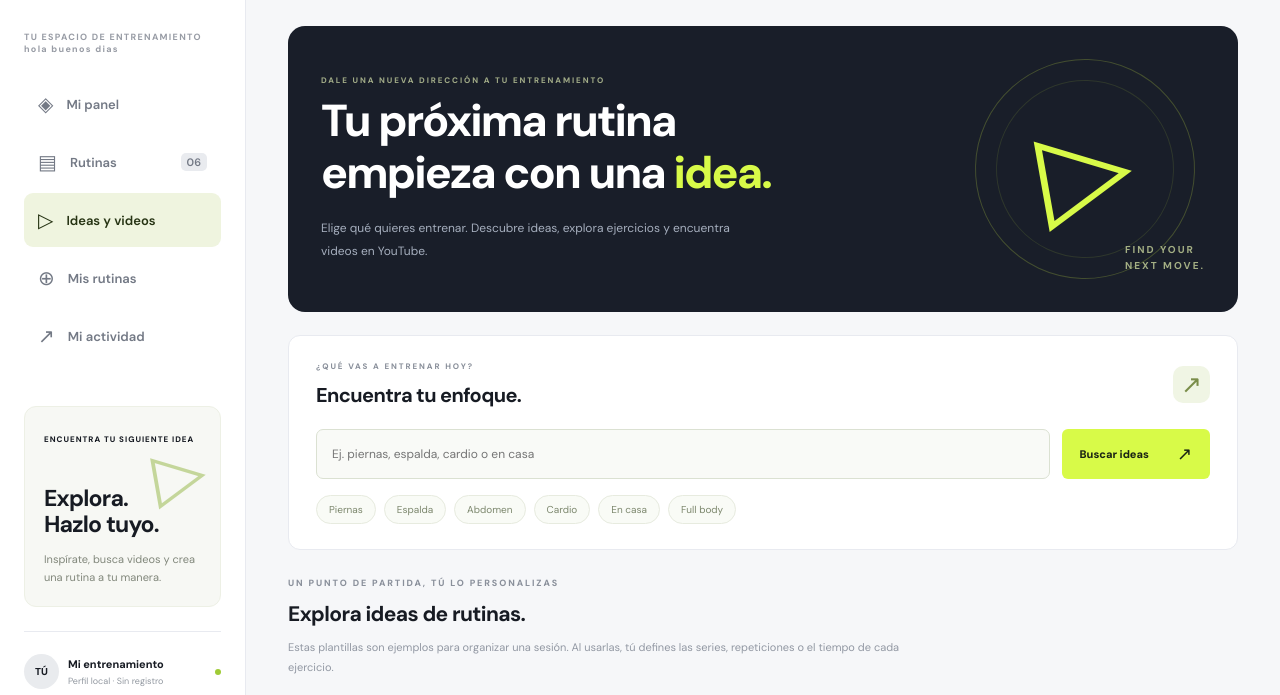
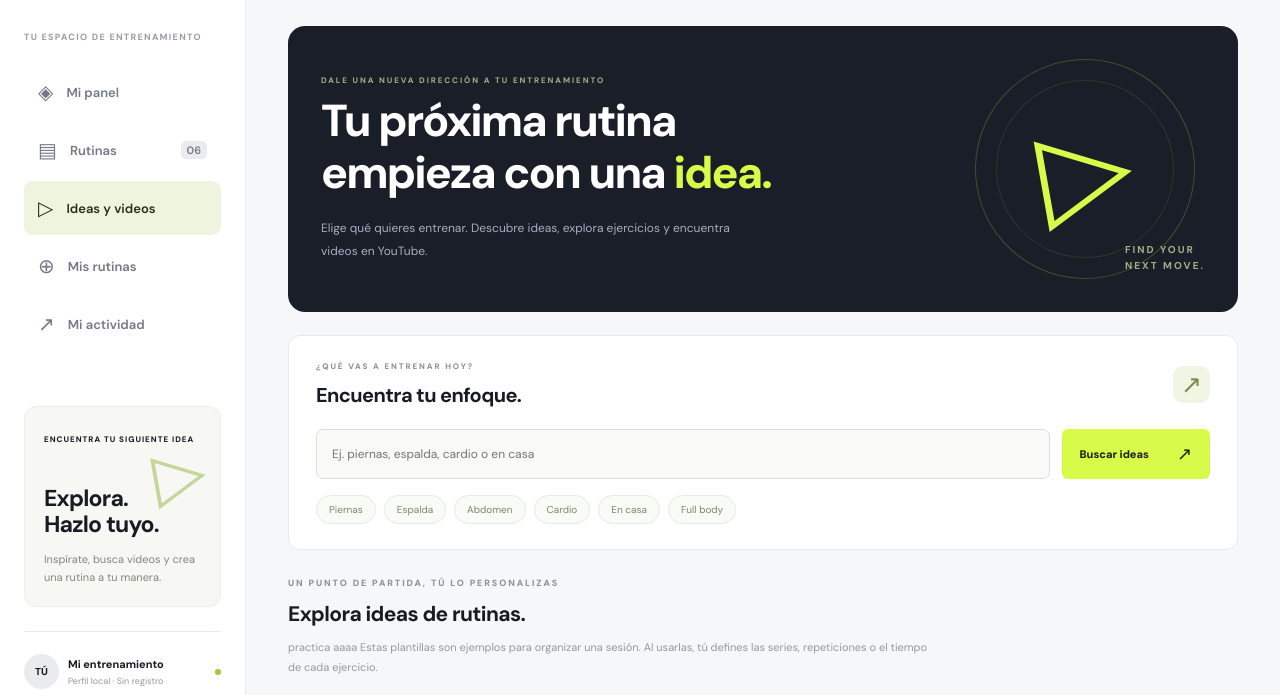
Before and after one commit to AleX-xv/Impulso-Gym, a website: page ideas.html in a window 1280 px wide. Shown: the part 87-782 px from the top of the page. Drawn offline with Linux system fonts and the light colour scheme; a web font is replaced by a local one.

Commit message:
practicaaaaaa

```diff
--- a/ideas.html
+++ b/ideas.html
@@ -7,7 +7,7 @@
 <div class="layout">
 <aside class="sidebar">
 <a href="index.html" class="brand" aria-label="Impulso, inicio"><span class="brand-icon">↗</span> IMPULSO<span class="brand-dot">®</span></a>
-<div class="workspace">TU ESPACIO DE ENTRENAMIENTO hola buenos dias </div>
+<div class="workspace">TU ESPACIO DE ENTRENAMIENTO</div>
 <nav aria-label="Principal"><a class="nav" href="index.html#home"><span>◈</span> Mi panel</a><a class="nav" href="index.html#routines"><span>▤</span> Rutinas <small>06</small></a><a class="nav active" href="ideas.html" aria-current="page"><span>▷</span> Ideas y videos</a><a class="nav" href="index.html#custom"><span>⊕</span> Mis rutinas</a><a class="nav" href="index.html#history"><span>↗</span> Mi actividad</a></nav>
 <div class="side-card"><span class="mini-label">ENCUENTRA TU SIGUIENTE IDEA</span><div class="side-art">▷</div><h3>Explora.<br>Hazlo tuyo.</h3><p>Inspírate, busca videos y crea una rutina a tu manera.</p></div>
 <div class="profile"><div class="avatar">TÚ</div><div><strong>Mi entrenamiento</strong><span>Perfil local · Sin registro</span></div><i></i></div>
@@ -19,7 +19,7 @@
 <section class="search-panel" aria-labelledby="search-title"><div class="search-heading"><div><p class="eyebrow">¿QUÉ VAS A ENTRENAR HOY?</p><h2 id="search-title">Encuentra tu enfoque.</h2></div><span class="search-icon" aria-hidden="true">↗</span></div><form id="ideas-search"><label class="sr-only" for="ideas-query">Buscar rutina o grupo muscular</label><input id="ideas-query" type="search" placeholder="Ej. piernas, espalda, cardio o en casa" maxlength="100" required autocomplete="off"><button class="primary" type="submit">Buscar ideas <span>↗</span></button></form><div class="topic-chips" aria-label="Búsquedas rápidas"><button data-topic="piernas">Piernas</button><button data-topic="espalda">Espalda</button><button data-topic="abdomen">Abdomen</button><button data-topic="cardio">Cardio</button><button data-topic="en casa">En casa</button><button data-topic="cuerpo completo">Full body</button></div><p class="search-error" id="search-error" role="alert"></p></section>
 <section id="youtube-search-banner" class="youtube-banner" hidden aria-labelledby="youtube-search-title"><div class="youtube-mark" aria-hidden="true">▷</div><div><p class="eyebrow">CONTINÚA EXPLORANDO</p><h2 id="youtube-search-title"></h2><p>Abre YouTube con videos relacionados con tu búsqueda.</p></div><a id="youtube-query-link" class="youtube-button" target="_blank" rel="noopener noreferrer">Buscar videos en YouTube ↗</a></section>
 <div class="section-heading ideas-heading"><div><p class="eyebrow">UN PUNTO DE PARTIDA, TÚ LO PERSONALIZAS</p><h2 id="ideas-results-title">Explora ideas de rutinas.</h2></div><button id="clear-search" class="text-button" hidden>Ver todas ↗</button></div>
-<p class="ideas-note">Estas plantillas son ejemplos para organizar una sesión. Al usarlas, tú defines las series, repeticiones o el tiempo de cada ejercicio.</p>
+<p class="ideas-note">practica aaaa Estas plantillas son ejemplos para organizar una sesión. Al usarlas, tú defines las series, repeticiones o el tiempo de cada ejercicio.</p>
 <div id="routine-ideas" class="idea-grid"></div>
 <div id="ideas-empty" class="empty-custom" hidden><h2>Exploremos otra dirección.</h2><p>No tenemos una plantilla para ese término. Puedes buscar sus videos en YouTube o probar con un grupo muscular.</p></div>
 <section id="exercise-catalog" class="catalog-section" hidden aria-labelledby="catalog-title"><div class="section-heading"><div><p class="eyebrow">MÁS MOVIMIENTOS PARA EXPLORAR</p><h2 id="catalog-title">Ejercicios relacionados.</h2></div><a class="source-chip" href="https://wger.de" target="_blank" rel="noopener noreferrer">Catálogo wger ↗</a></div><p id="catalog-status" class="catalog-status" role="status" aria-live="polite"></p><div id="catalog-exercises" class="catalog-grid" aria-busy="false"></div><button id="retry-catalog" class="cancel-button" hidden>Reintentar consulta</button><p class="catalog-credit">Datos consultados en la API de <a href="https://wger.de" target="_blank" rel="noopener noreferrer">wger</a>. Cada ficha indica su autor y licencia. Los nombres sin traducción disponible se muestran en inglés.</p></section>
```
